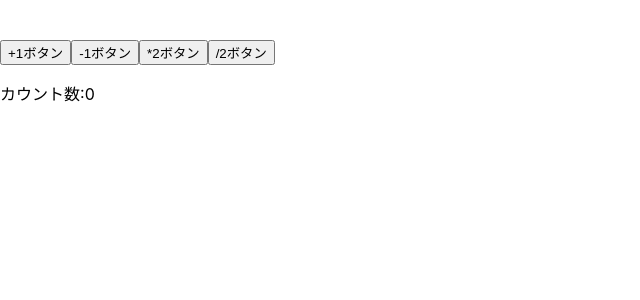
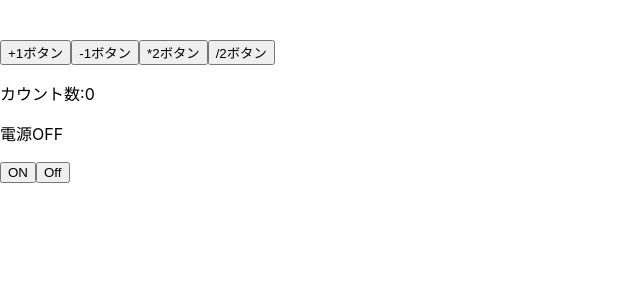
Before and after one commit to Onepiece2424/hello_rails, a React (Create React App) app in the folder frontend/: page / in a window 1280 px wide. Shown: the top 300 px of the page, without its empty margins (0-640 px from the left). Built offline with nearby package versions, Linux system fonts and the light colour scheme; the HTML template or start-up script is replaced by a standard one.

Commit message:
ONOFFボタンと切り替えテキストの作成

```diff
--- a/frontend/src/App.jsx
+++ b/frontend/src/App.jsx
@@ -1,10 +1,12 @@
 import React from "react"
 import Button from "./components/Button"
+import OnOff from "./components/OnOff"
 
 function App() {
   return (
     <>
-      <Button/>
+      <Button />
+      <OnOff />
     </>
   )
 }
--- /dev/null
+++ b/frontend/src/components/OnOff.jsx
@@ -0,0 +1,14 @@
+import { useState } from "react"
+
+const OnOff = () => {
+  const [power, setPower] = useState(false)
+  return (
+    <>
+      <p>電源{power ?  'ON' : 'OFF'}</p>
+      <button onClick={() => setPower(true)}>ON</button>
+      <button onClick={() => setPower(false)}>Off</button>
+    </>
+  )
+}
+
+export default OnOff;
```
